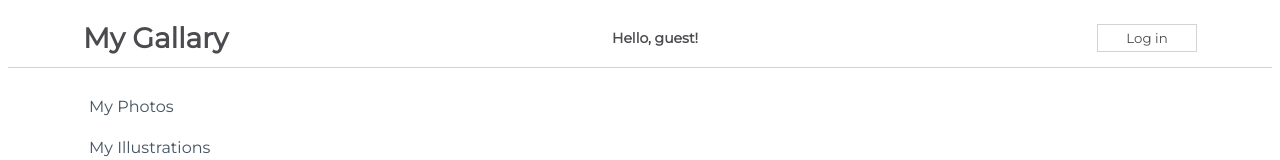
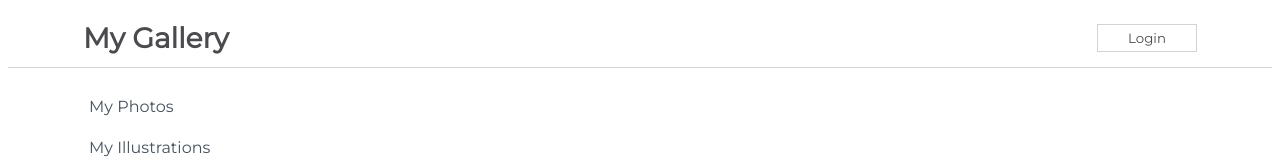
Before and after one commit to EdwardShanahan07/react-challenge, a React (Create React App) app in the folder my-app/: page / in a window 1280 px wide. Shown: the top 160 px of the page. Built offline with nearby package versions, Linux system fonts and the light colour scheme.

Commit message:
Add form to navbar

```diff
--- a/my-app/src/App.js
+++ b/my-app/src/App.js
@@ -1,12 +1,12 @@
 import css from "./App.module.css";
 import SideBar from "./components/Sidebar";
-import NavBarSimple from "./components/NavBarSimple";
+import NavBarForm from "./components/NavBarForm";
 
 function App() {
   return (
     <div className={css.App}>
       <SideBar />
-      <NavBarSimple />
+      <NavBarForm />
     </div>
   );
 }
--- /dev/null
+++ b/my-app/src/components/NavBarChild.js
@@ -0,0 +1,18 @@
+import React from "react";
+
+function NavBarChild(props) {
+  return props.isLoggedIn ? (
+    <button onClick={props.handleClick}>Login</button>
+  ) : (
+    <form>
+      <label htmlFor="username">Username:</label>
+      <input placeholder="username" id="username" />
+
+      <label htmlFor="password">Password:</label>
+      <input placeholder="password" id="password" />
+      <button onClick={props.handleClick}>Submit</button>
+    </form>
+  );
+}
+
+export default NavBarChild;
--- /dev/null
+++ b/my-app/src/components/NavBarForm.js
@@ -0,0 +1,36 @@
+import React, { Component } from "react";
+import css from "./css/NavBarForm.module.css";
+import NavBarChild from "./NavBarChild";
+
+class NavBarForm extends Component {
+  constructor(props) {
+    super(props);
+
+    this.state = {
+      isLoggedIn: true,
+    };
+  }
+  handleButtonClick = () => {
+    this.setState(
+      (prevState) => ({
+        isLoggedIn: prevState.isLoggedIn ? false : true,
+      }),
+      () => console.log(this.state.isLoggedIn)
+    );
+  };
+
+  render() {
+    return (
+      <div className={css.NavBar}>
+        <h1>My Gallery</h1>
+
+        <NavBarChild
+          isLoggedIn={this.state.isLoggedIn}
+          handleClick={this.handleButtonClick}
+        />
+      </div>
+    );
+  }
+}
+
+export default NavBarForm;
```
